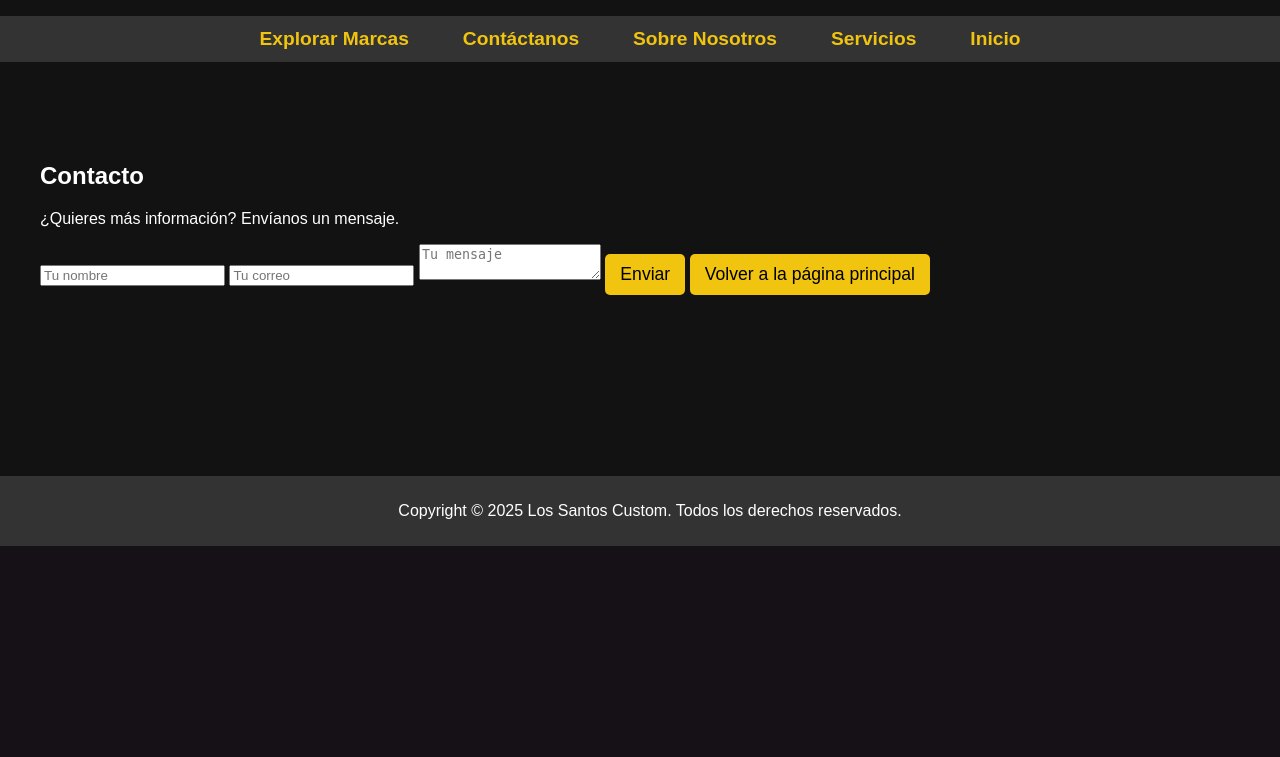
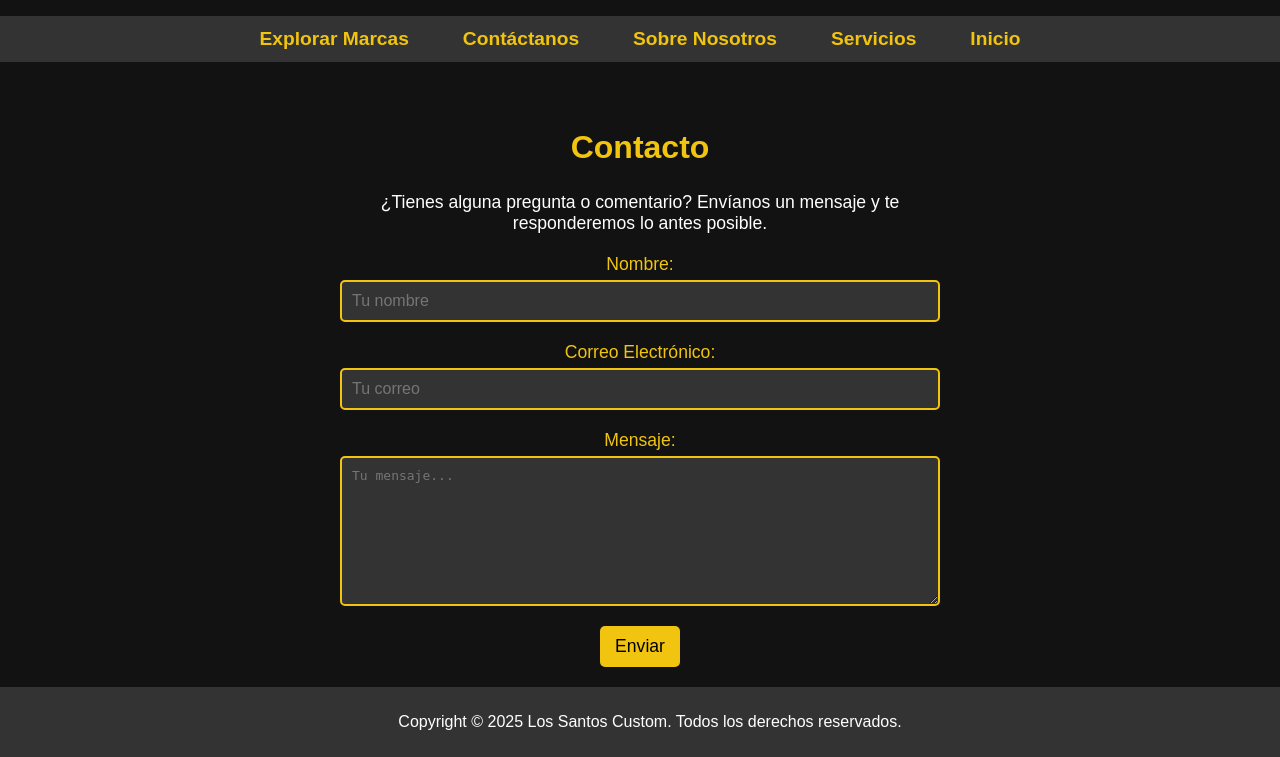
Before and after one commit to peloco21/FastApi-Web, a FastAPI app: page /contact in a window 1280 px wide. Shown: the part 254-1011 px from the top of the page. Before the commit the page ends 800 px from the top, so only its background shows below. Run offline with FastAPI, Linux system fonts and the light colour scheme.

Commit message:
Resolución de conflictos 7

```diff
--- a/main.py
+++ b/main.py
@@ -5,12 +5,12 @@ from fastapi.staticfiles import StaticFiles
 
 app = FastAPI()
 
-# Montar archivos estáticos
+
 app.mount("/static", StaticFiles(directory="static"), name="static")
 
 templates = Jinja2Templates(directory="templates")
 
-# Lista de marcas de coches
+
 marcas = [
     {"id": "bmw", "nombre": "BMW", "logo": "bmw.jpg"},
     {"id": "mitsubishi", "nombre": "Mitsubishi", "logo": "mitsubishi.jpg"},
@@ -26,7 +26,7 @@ def gallery(request: Request, search: str = ""):
     """
     Muestra la galería de marcas de coches, y filtra según el término de búsqueda.
     """
-    # Filtrar las marcas si se ha introducido un término de búsqueda
+
     if search:
         marcas_filtradas = [marca for marca in marcas if search.lower() in marca["nombre"].lower()]
     else:
--- a/static/css/style.css
+++ b/static/css/style.css
@@ -162,3 +162,89 @@ button:hover {
     color: black;
     border-color: #f1c40f;
 }
+
+.contact-container {
+    width: 100%;
+    max-width: 600px;
+    margin: 0 auto;
+    text-align: center;
+}
+
+.contact-container h2 {
+    font-size: 2em;
+    color: #f1c40f;
+}
+
+.contact-container p {
+    font-size: 1.1em;
+    margin-bottom: 20px;
+}
+
+form {
+    display: flex;
+    flex-direction: column;
+    gap: 20px;
+}
+
+.form-group {
+    display: flex;
+    flex-direction: column;
+    gap: 5px;
+}
+
+.form-group label {
+    font-size: 1.1em;
+    color: #f1c40f;
+}
+
+.form-group input,
+.form-group textarea {
+    padding: 10px;
+    border: 2px solid #f1c40f;
+    border-radius: 5px;
+    background-color: #333;
+    color: white;
+    font-size: 1em;
+    outline: none;
+    box-sizing: border-box;
+}
+
+.form-group input:focus,
+.form-group textarea:focus {
+    border-color: #f39c12;
+}
+
+.form-group textarea {
+    resize: vertical;
+    height: 150px;
+}
+
+.form-buttons {
+    display: flex;
+    justify-content: center;
+    gap: 15px;
+}
+
+button {
+    background: #f1c40f;
+    color: black;
+    padding: 10px 15px;
+    border: none;
+    border-radius: 5px;
+    cursor: pointer;
+    font-size: 1.1em;
+    transition: background 0.3s ease;
+    box-sizing: border-box;
+}
+
+button:hover {
+    background: #d4ac0d;
+}
+
+button[type="button"] {
+    background: #e74c3c;
+}
+
+button[type="button"]:hover {
+    background: #c0392b;
+}
--- a/templates/contact.html
+++ b/templates/contact.html
@@ -3,15 +3,29 @@
 {% block title %}Contacto{% endblock %}
 
 {% block content %}
-<div class="main-content">
+<div class="contact-container">
     <h2>Contacto</h2>
-    <p>¿Quieres más información? Envíanos un mensaje.</p>
+    <p>¿Tienes alguna pregunta o comentario? Envíanos un mensaje y te responderemos lo antes posible.</p>
+
     <form>
-        <input type="text" placeholder="Tu nombre" required>
-        <input type="email" placeholder="Tu correo" required>
-        <textarea placeholder="Tu mensaje"></textarea>
-        <button type="submit">Enviar</button>
-        <button onclick="location.href='/'">Volver a la página principal</button>
+        <div class="form-group">
+            <label for="name">Nombre:</label>
+            <input type="text" id="name" placeholder="Tu nombre" required>
+        </div>
+
+        <div class="form-group">
+            <label for="email">Correo Electrónico:</label>
+            <input type="email" id="email" placeholder="Tu correo" required>
+        </div>
+
+        <div class="form-group">
+            <label for="message">Mensaje:</label>
+            <textarea id="message" placeholder="Tu mensaje..." required></textarea>
+        </div>
+
+        <div class="form-buttons">
+            <button type="submit">Enviar</button>
+        </div>
     </form>
 </div>
 {% endblock %}
--- a/templates/gallery.html
+++ b/templates/gallery.html
@@ -19,7 +19,5 @@
         </a>
         {% endfor %}
     </div>
-
-    <button onclick="location.href='/'">Volver a la página principal</button>
 </div>
 {% endblock %}
```
